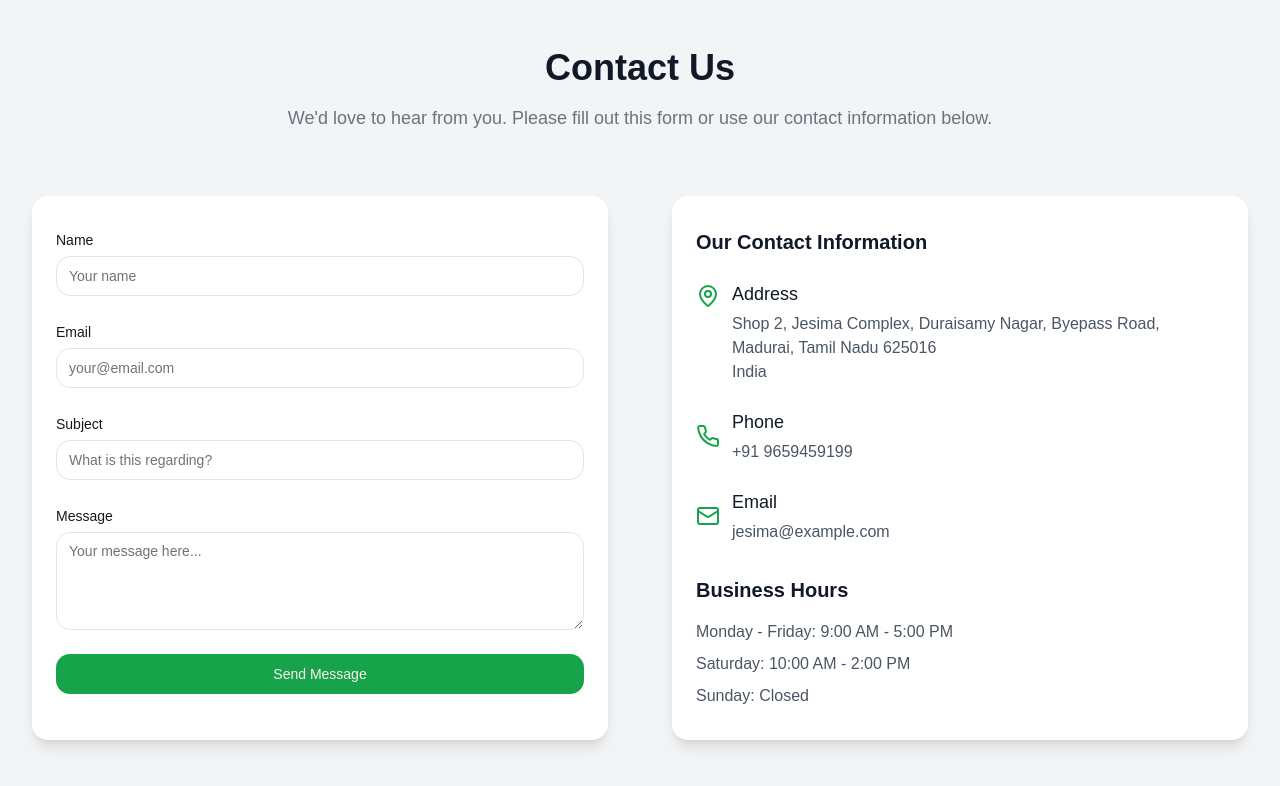
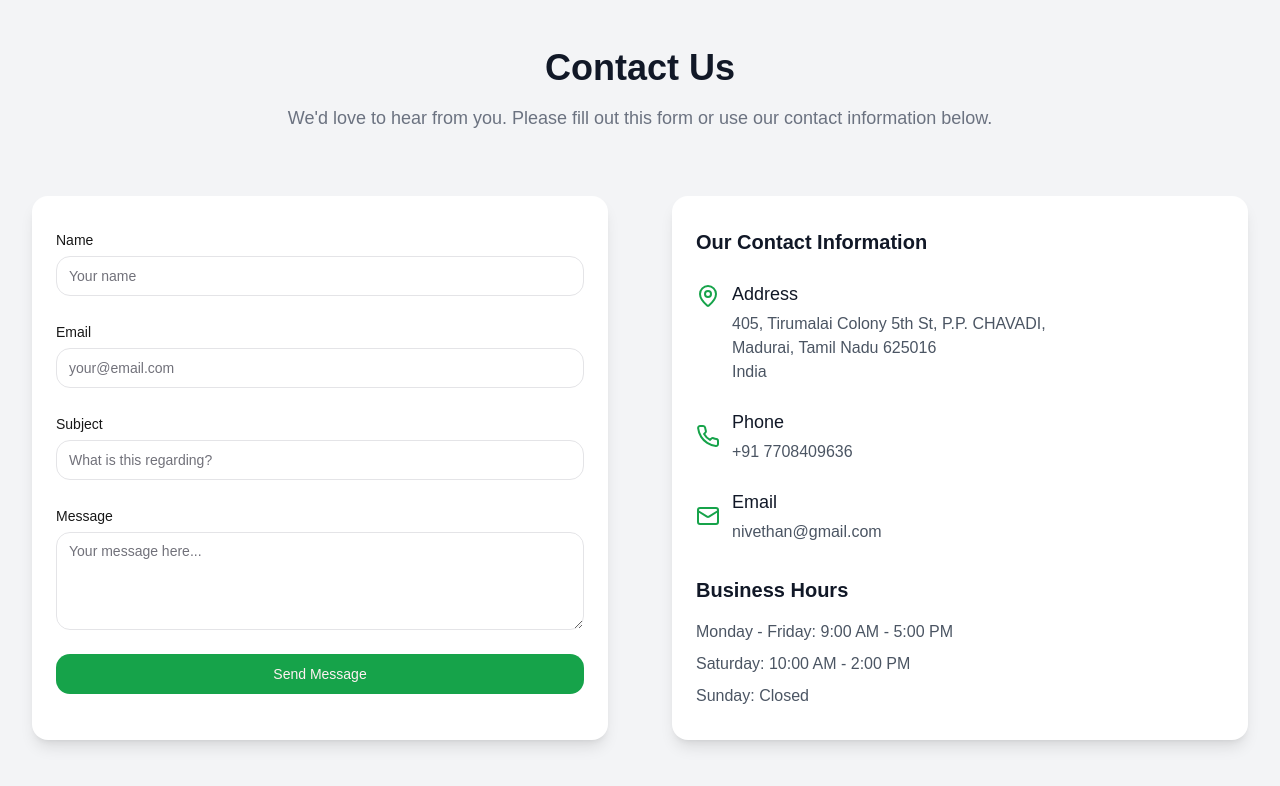
Before and after one commit to nivethan-raaj/TurfManagement, a Next.js app: page /contact in a window 1280 px wide. Shown: the top 786 px of the page. Built offline with nearby package versions, Linux system fonts and the light colour scheme.

Commit message:
complete website

```diff
--- a/app/(noheader)/contact/page.tsx
+++ b/app/(noheader)/contact/page.tsx
@@ -91,7 +91,7 @@ export default function ContactPage() {
                         Address
                       </h4>
                       <p className="mt-1 text-gray-600">
-                        Shop 2, Jesima Complex, Duraisamy Nagar, Byepass Road,
+                        405, Tirumalai Colony 5th St, P.P. CHAVADI,
                         <br />
                         Madurai, Tamil Nadu 625016
                         <br />
@@ -105,7 +105,7 @@ export default function ContactPage() {
                       <h4 className="text-lg font-medium text-gray-900">
                         Phone
                       </h4>
-                      <p className="mt-1 text-gray-600">+91 9659459199</p>
+                      <p className="mt-1 text-gray-600">+91 7708409636</p>
                     </div>
                   </div>
                   <div className="flex items-center">
@@ -114,7 +114,7 @@ export default function ContactPage() {
                       <h4 className="text-lg font-medium text-gray-900">
                         Email
                       </h4>
-                      <p className="mt-1 text-gray-600">jesima@example.com</p>
+                      <p className="mt-1 text-gray-600">nivethan@gmail.com</p>
                     </div>
                   </div>
                 </div>
--- a/app/(root)/about/page.tsx
+++ b/app/(root)/about/page.tsx
@@ -164,10 +164,10 @@ export default function AboutPage() {
             </h2>
             <div className="grid grid-cols-1 md:grid-cols-2 lg:grid-cols-4 gap-8">
               {[
-                { name: "TEAM MEM 1", role: "Head Groundskeeper" },
-                { name: "JESIMA", role: "Turf Specialist" },
-                { name: "TEAM MEM 2", role: "Irrigation Expert" },
-                { name: "Sarah", role: "Landscape Designer" },
+                { name: "THUFAIL AHAMED", role: "Head Groundskeeper" },
+                { name: "NIVETHAN RAAJ", role: "Turf Specialist" },
+                { name: "VISHWAKANTH G", role: "Irrigation Expert" },
+                { name: "HARSHITHA S", role: "Landscape Designer" },
               ].map((member, index) => (
                 <Card key={index}>
                   <CardContent className="p-6 text-center">
--- a/components/ui/footer.tsx
+++ b/components/ui/footer.tsx
@@ -108,14 +108,14 @@ const Footer: React.FC = () => {
               onMouseEnter={() => setHoveredLink("email")}
               onMouseLeave={() => setHoveredLink(null)}
             >
-              jesima@gmail.com
+              nivethanraajt@gmail.com
             </a>
           </p>
           <p style={styles.contactInfo}>
             <span style={styles.contactLabel}>Support:</span> 24/7 AI-powered assistance
           </p>
           <p style={styles.contactInfo}>
-            <span style={styles.contactLabel}>Contact:</span>+91 9659459199
+            <span style={styles.contactLabel}>Contact:</span>+91 7708409636
           </p>
           <p style={styles.contactInfo}>
             <span style={styles.contactLabel}>Location:</span> India, Srilanka
```
Also changed, not shown: 1 other file (tests, documents, lock files or other folders).
